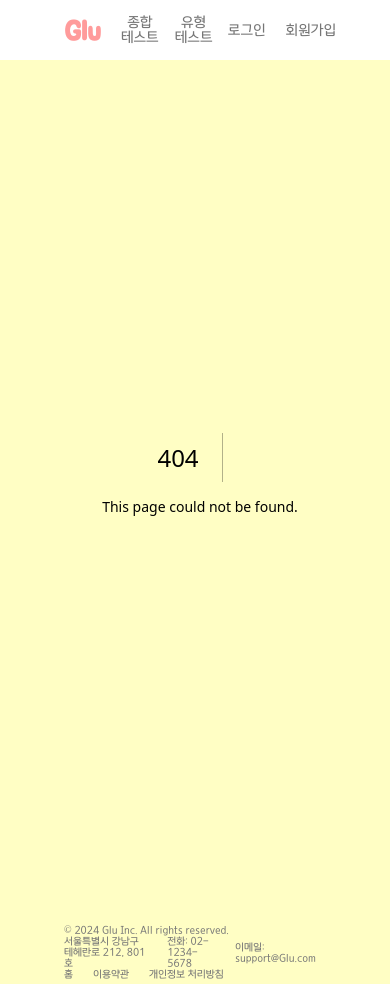
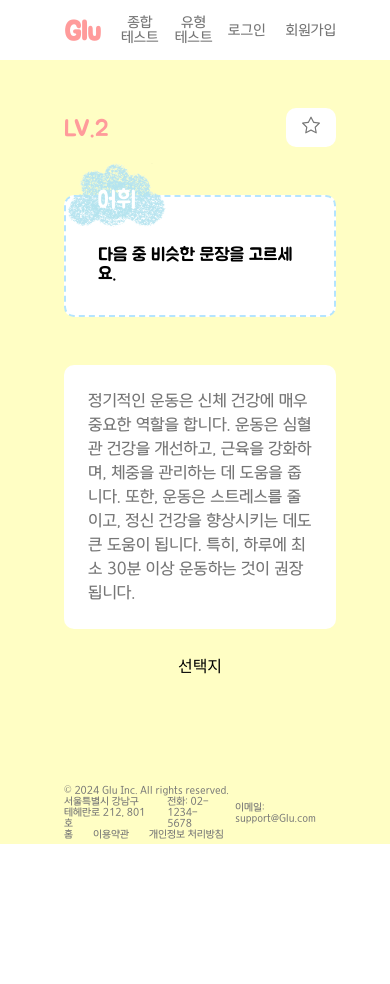
Before and after one commit to sehaim/Glu, a Next.js app in the folder frontend/glu/: page /problem in a window 390 px wide. Before the commit this address had no page. After the commit the page ends 844 px from the top, so only its background shows below. Built offline with nearby package versions, Linux system fonts and the light colour scheme.

Commit message:
:sparkles: [Feat] #S11P21A506-179 #in-progress 글 문제유형 UI 구현

```diff
--- a/frontend/glu/package.json
+++ b/frontend/glu/package.json
@@ -13,6 +13,7 @@
     "next": "14.2.6",
     "react": "^18",
     "react-dom": "^18",
+    "react-icons": "^5.3.0",
     "react-redux": "^9.1.2",
     "redux": "^5.0.1"
   },
--- /dev/null
+++ b/frontend/glu/src/pages/problem/index.tsx
@@ -0,0 +1,33 @@
+import styles from './problem.module.css';
+import { BsStar } from 'react-icons/bs';
+import { BsStarFill } from 'react-icons/bs';
+
+export default function Problem() {
+  return (
+    <div className={styles.container}>
+      <div className={styles['status-container']}>
+        <div className={styles['status-level']}>LV.2</div>
+        <div className={styles['status-like-wrapper']}>
+          <div className={styles['status-like-icon']}>
+            <BsStar />
+          </div>
+        </div>
+      </div>
+      <div className={styles['info-container']}>
+        <div className={styles['problem-type']}>어휘</div>
+        <div className={styles['problem-instruction']}>
+          다음 중 비슷한 문장을 고르세요.
+        </div>
+      </div>
+      <div className={styles['problem-content']}>
+        <div className={styles['problem-text']}>
+          정기적인 운동은 신체 건강에 매우 중요한 역할을 합니다. 운동은 심혈관
+          건강을 개선하고, 근육을 강화하며, 체중을 관리하는 데 도움을 줍니다.
+          또한, 운동은 스트레스를 줄이고, 정신 건강을 향상시키는 데도 큰 도움이
+          됩니다. 특히, 하루에 최소 30분 이상 운동하는 것이 권장됩니다.
+        </div>
+        <div>선택지</div>
+      </div>
+    </div>
+  );
+}
--- /dev/null
+++ b/frontend/glu/src/pages/problem/problem.module.css
@@ -0,0 +1,127 @@
+.container {
+  display: flex;
+  flex-direction: column;
+}
+
+.status-container {
+  display: flex;
+  justify-content: space-between;
+  align-items: center;
+  padding: 24px 0px;
+  padding-top: 48px;
+}
+
+.status-level {
+  color: var(--PINK);
+  font-family: 'BMJUA';
+  font-size: 24px;
+}
+
+.status-like-wrapper {
+  background-color: var(--WHITE);
+  padding: 8px 16px;
+  border-radius: 10px;
+}
+
+.status-like-icon {
+  color: var(--TEXT_SECONDARY);
+  font-size: 18px;
+  cursor: pointer;
+}
+
+.info-container {
+  position: relative;
+  width: 100%;
+  height: auto;
+}
+
+.problem-type {
+  position: absolute;
+  display: flex;
+  justify-content: center;
+  align-items: center;
+  background-image: url('/images/problem/cloud.png');
+  background-size: contain;
+  background-repeat: no-repeat;
+  background-position: left center;
+  width: 140px;
+  height: 92px;
+  padding-top: 8px;
+  color: var(--WHITE);
+  font-family: 'BMJUA';
+  font-size: 32px;
+  z-index: 2;
+}
+
+.problem-instruction {
+  display: flex;
+  justify-content: flex-start;
+  align-items: center;
+  background-color: var(--WHITE);
+  border: 2px dashed var(--SKYBLUE);
+  border-radius: 10px;
+  width: calc(100% - 64px);
+  min-height: 64px;
+  margin-left: 64px;
+  margin-top: 8px;
+  padding: 24px 80px;
+  padding-left: 96px;
+  font-family: 'BMJUA';
+  font-size: 24px;
+  z-index: 1; /* problem-type보다 낮게 설정 */
+}
+
+.problem-content {
+  display: flex;
+  justify-content: space-between;
+  align-items: center;
+  gap: 24px;
+  padding: 64px 0px;
+}
+
+.problem-text {
+  width: 50%;
+  background-color: var(--WHITE);
+  border-radius: 10px;
+  padding: 24px;
+  color: var(--TEXT_SECONDARY);
+  font-family: 'PT';
+  font-size: 18px;
+  line-height: 24px;
+  white-space: pre-wrap;
+}
+
+@media (max-width: 768px) {
+  .status-container {
+    padding-bottom: 0px;
+  }
+
+  .problem-type {
+    width: 105px;
+    height: 96px;
+    font-size: 24px;
+  }
+
+  .problem-instruction {
+    width: 100%;
+    min-height: 48px;
+    margin-top: 48px;
+    margin-left: 0px;
+    padding-top: 48px;
+    padding-left: 32px;
+    padding-right: 32px;
+    padding-bottom: 32px;
+    font-family: 'BMJUA';
+    font-size: 18px;
+  }
+
+  .problem-content {
+    flex-direction: column;
+    padding: 48px 0px;
+  }
+
+  .problem-text {
+    width: 100%;
+    font-size: 16px;
+  }
+}
```
Also changed, not shown: frontend/glu/public/images/problem/cloud.png (added), 1 other file (tests, documents, lock files or other folders).
